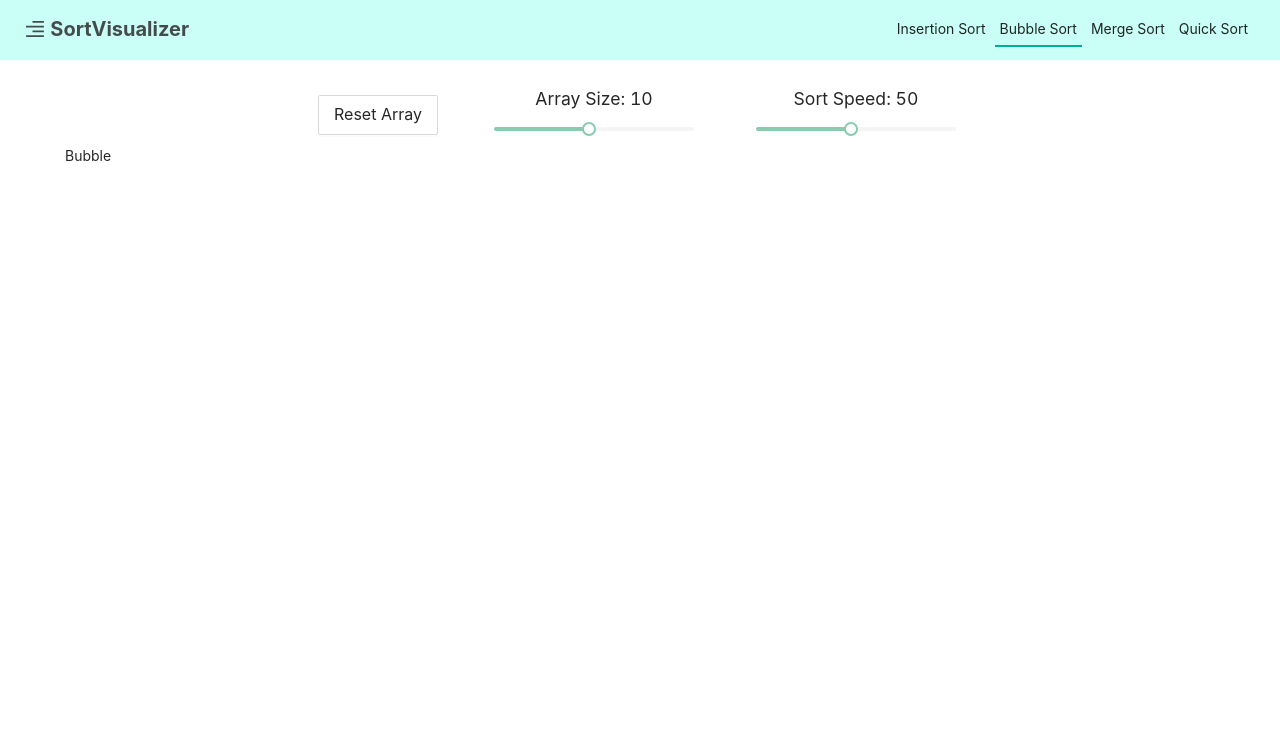
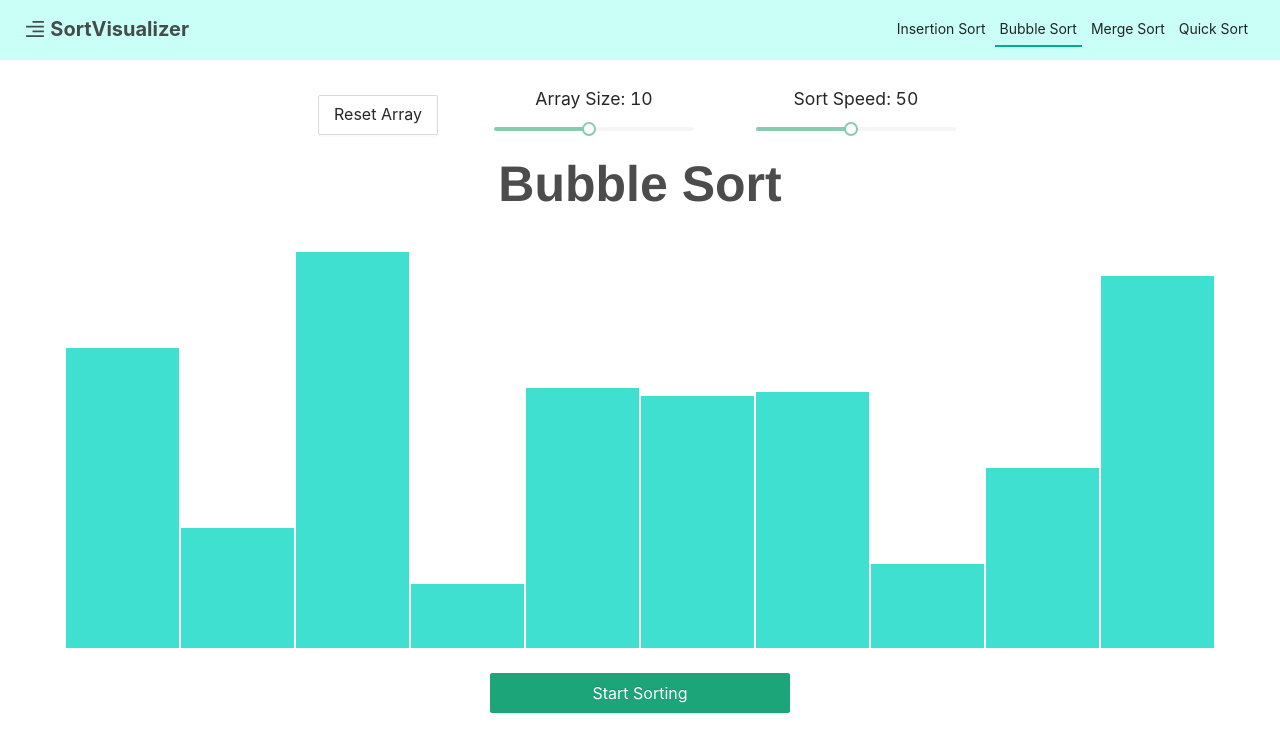
Before and after one commit to DDropping/SortingVisualizer, a React (Create React App) app: page / in a window 1280 px wide. Both pictures are taken after a click on the element "Bubble Sort". Shown: the top 752 px of the page. Built offline with nearby package versions, Linux system fonts and the light colour scheme.

Commit message:
Create bubble sort

```diff
--- /dev/null
+++ b/src/algorithms/bubbleSort.js
@@ -0,0 +1,36 @@
+export const bubbleHandler = (array) => {
+  let swapp;
+  let n = array.length - 1;
+  let x = [...array];
+  let animations = [];
+  do {
+    swapp = false;
+    for (let i = 0; i < n; i++) {
+      animations.push({
+        index1: i,
+        index2: i + 1,
+        swap: false,
+      });
+      if (x[i] > x[i + 1]) {
+        let temp = x[i];
+        x[i] = x[i + 1];
+        x[i + 1] = temp;
+        swapp = true;
+        animations.push({
+          index1: i,
+          index2: i + 1,
+          swap: true,
+          array: [...x],
+        });
+      }
+    }
+    n--;
+  } while (swapp);
+
+  animations.push({
+    index1: null,
+    index2: null,
+    swap: false,
+  });
+  return animations;
+};
--- a/src/algorithms/insertionSort.js
+++ b/src/algorithms/insertionSort.js
@@ -6,8 +6,8 @@ export const insertionHandler = (array) => {
     let index2 = i;
     let index1 = i - 1;
     animations.push({
-      index1: index1,
-      index2: index2,
+      index1: index2,
+      index2: index1,
       swap: false,
       itemSorted: false,
     });
@@ -18,13 +18,18 @@ export const insertionHandler = (array) => {
       nums[index1] = temp;
       animations.push({
         index1: index1,
-        //index2: index1 - 1,
         swap: true,
         array: [...nums],
       });
       index1--;
       index2--;
     }
+
+    animations.push({
+      index1: null,
+      index2: null,
+      swap: false,
+    });
   }
 
   return animations;
--- a/src/components/bubbleSort/index.js
+++ b/src/components/bubbleSort/index.js
@@ -1,11 +1,82 @@
-import React from "react";
+import React, { useState, useEffect } from "react";
+import { Button } from "antd";
 
-const index = () => {
+import {
+  Container,
+  ColumnWrapper,
+  Column,
+  ButtonWrapper,
+  Title,
+} from "./style";
+import { bubbleHandler } from "../../algorithms/bubbleSort";
+
+const Index = ({ array, size, sortSpeed }) => {
+  const [displayArray, setDisplayArray] = useState([...array]);
+  const [currentIndexes, setCurrentIndexes] = useState([]);
+  const [successIndex, setSuccessIndex] = useState(null);
+  const animationsArray = bubbleHandler(displayArray);
+
+  useEffect(() => {
+    setDisplayArray(array);
+  }, [array]);
+
+  console.log("sortSpeed: ", sortSpeed);
+
+  const startAnimation = () => {
+    for (let i = 0; i < animationsArray.length; i++) {
+      setTimeout(() => {
+        setCurrentIndexes([
+          animationsArray[i].index1,
+          animationsArray[i].index2,
+        ]);
+        if (animationsArray[i].swap) {
+          setDisplayArray(animationsArray[i].array);
+        }
+        setSuccessIndex(
+          animationsArray[i].isSuccess ? animationsArray[i].index1 : null
+        );
+      }, (1010 - sortSpeed * 10) * i);
+    }
+  };
+
+  console.log(animationsArray);
+
   return (
     <div>
-      <div>Bubble</div>
+      <Title>Bubble Sort</Title>
+      <Container>
+        {displayArray.map((value, index) => {
+          let width = 100 / size;
+          return (
+            <ColumnWrapper key={index} height={value} width={width}>
+              <div style={{ flex: 1 }} />
+              <Column
+                index={index}
+                height={value}
+                width={width}
+                highlightedIndex={currentIndexes}
+                isSuccess={successIndex === index}
+              />
+            </ColumnWrapper>
+          );
+        })}
+      </Container>
+      <ButtonWrapper>
+        <Button
+          block
+          type="primary"
+          size="large"
+          style={{
+            maxWidth: "300px",
+            margin: "25px",
+          }}
+          onClick={startAnimation}
+        >
+          Start Sorting
+        </Button>
+      </ButtonWrapper>
     </div>
   );
 };
 
-export default index;
+export default Index;
--- /dev/null
+++ b/src/components/bubbleSort/style.js
@@ -0,0 +1,39 @@
+import styled from "styled-components";
+
+export const Container = styled.div`
+  display: flex;
+  height: 50vh;
+`;
+
+export const ColumnWrapper = styled.div`
+  height: 100%;
+  width: ${({ width }) => width}%;
+  display: flex;
+  flex-direction: column;
+`;
+
+export const Column = styled.div`
+  background-color: ${({ highlightedIndex, index }) =>
+    highlightedIndex.includes(index) ? "red" : "turquoise"};
+  ${({ isSuccess }) =>
+    isSuccess && {
+      backgroundColor: "green",
+    }}
+  margin-top: 75%;
+  height: ${({ height }) => height}%;
+  margin-top: 10%;
+  margin: 0 1px;
+`;
+
+export const ButtonWrapper = styled.div`
+  display: flex;
+  justify-content: center;
+`;
+
+export const Title = styled.h1`
+  font-family: Sofia, Helvetica Neue, Helvetica, Roboto, Arial, sans-serif;
+  font-weight: bold;
+  color: #2d2d2dd9;
+  text-align: center;
+  font-size: 50px;
+`;
--- a/src/pages/Home.js
+++ b/src/pages/Home.js
@@ -53,13 +53,13 @@ const Home = () => {
           />
         )}
         {currentAlgo === "merge" && (
-          <MergeSort array={array} size={arrayLength} />
+          <MergeSort array={array} size={arrayLength} sortSpeed={sortSpeed} />
         )}
         {currentAlgo === "bubble" && (
-          <BubbleSort array={array} size={arrayLength} />
+          <BubbleSort array={array} size={arrayLength} sortSpeed={sortSpeed} />
         )}
         {currentAlgo === "quick" && (
-          <QuickSort array={array} size={arrayLength} />
+          <QuickSort array={array} size={arrayLength} sortSpeed={sortSpeed} />
         )}
       </Container>
     </div>
```
Also changed, not shown: 1 other file (tests, documents, lock files or other folders).
